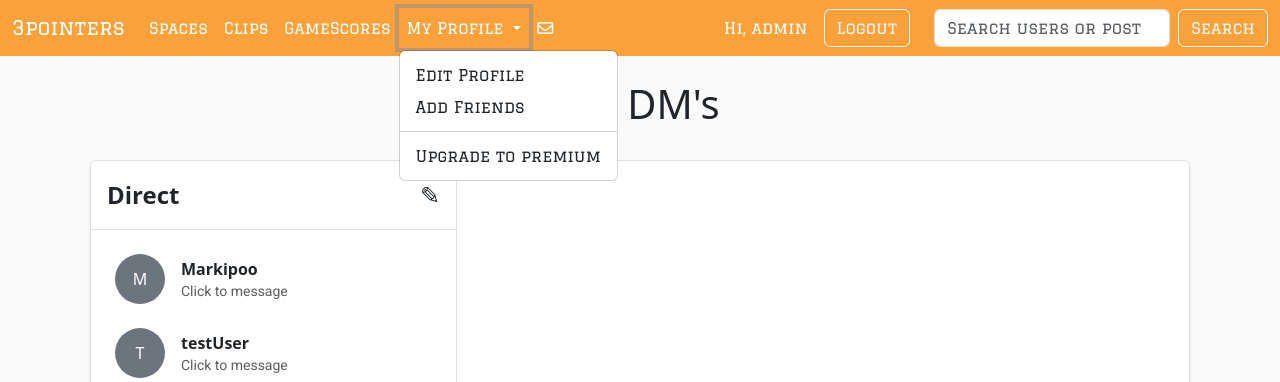
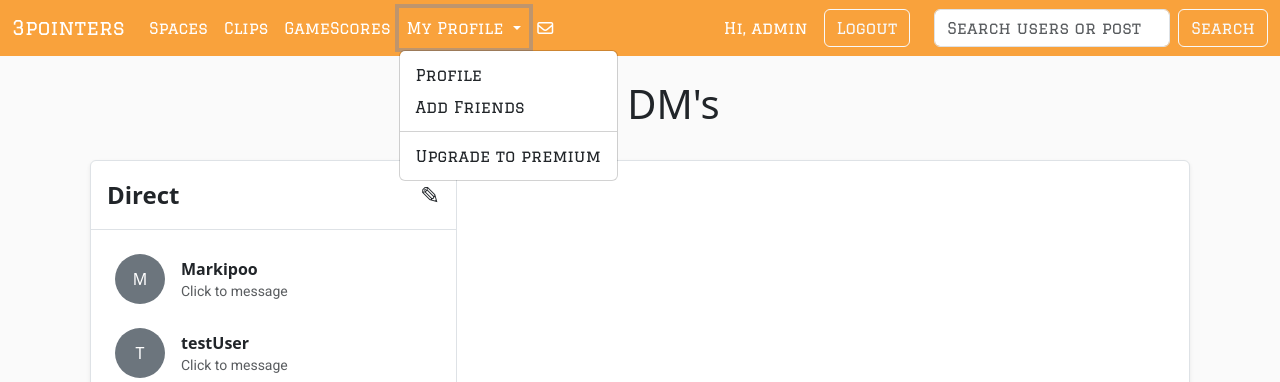
Before and after one commit to Markip00/spring2026_SportsProject, a Django app: page /direct_messages/ in a window 1280 px wide, after a click on "My Profile". Shown: the top 382 px of the page. Run offline with Django 5.2, Linux system fonts and the light colour scheme; a user stored in the database is signed in; data comes from the database, SQL or seed files in the repository; parts of the project's set-up code (start-up, migrations or seed data) failed here and were passed over; some libraries are stand-ins or nearby versions; some web fonts are replaced.

Commit message:
minor template bug?

```diff
--- a/SportsProject/sportApp/templates/base.html
+++ b/SportsProject/sportApp/templates/base.html
@@ -87,7 +87,7 @@
           </a>
 
           <ul class="dropdown-menu">
-            <li><a class="dropdown-item" href="{% url 'edit_profile' %}">Edit Profile</a></li>
+            <li><a class="dropdown-item" href="{% url 'profile' %}">Profile</a></li>
             <li><a class="dropdown-item" href="{% url 'add_friends' %}">Add Friends</a></li>
             <li><hr class="dropdown-divider"></li>
             <li><a class="dropdown-item" href="{% url 'premium' %}">Upgrade to premium</a></li>
```
